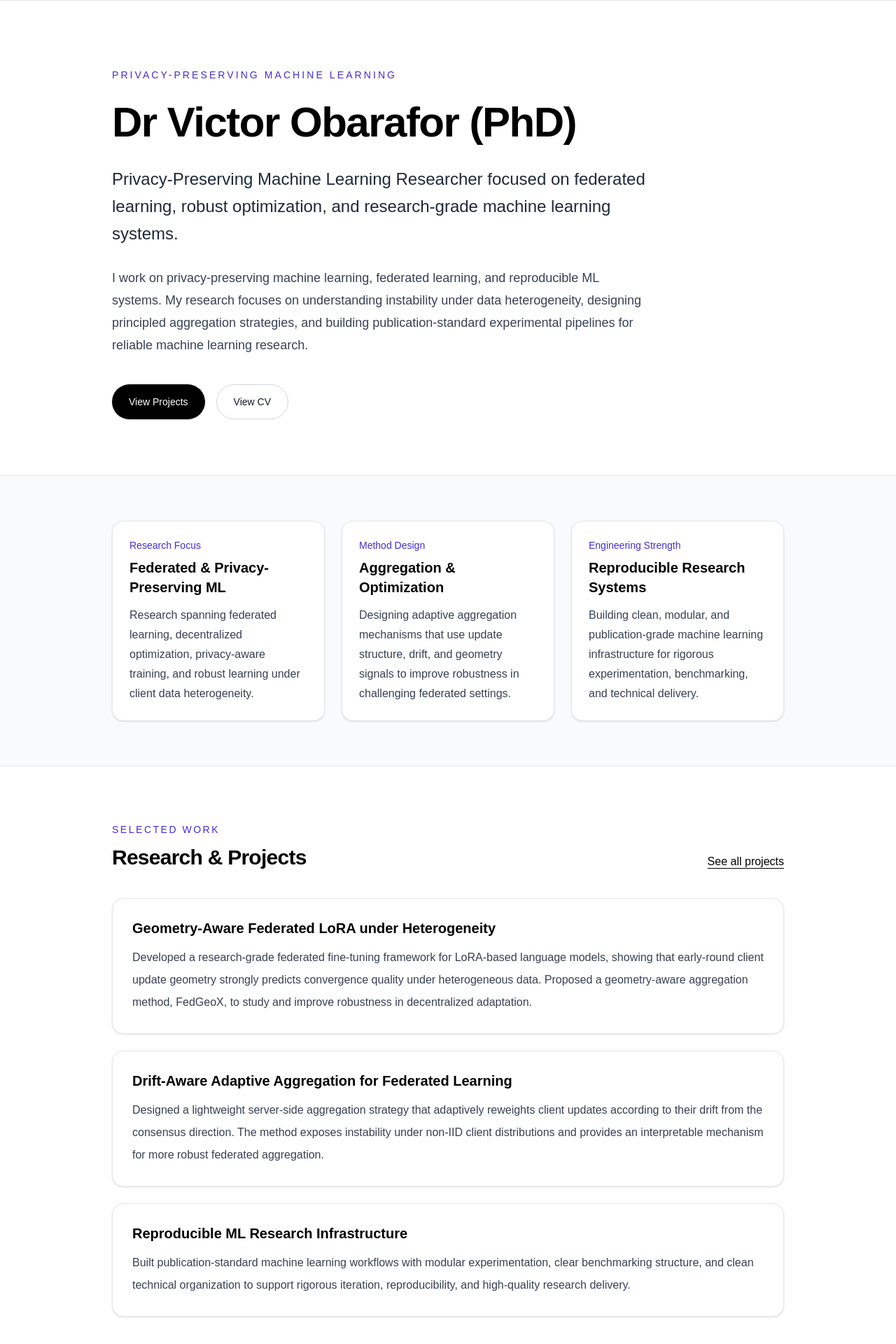
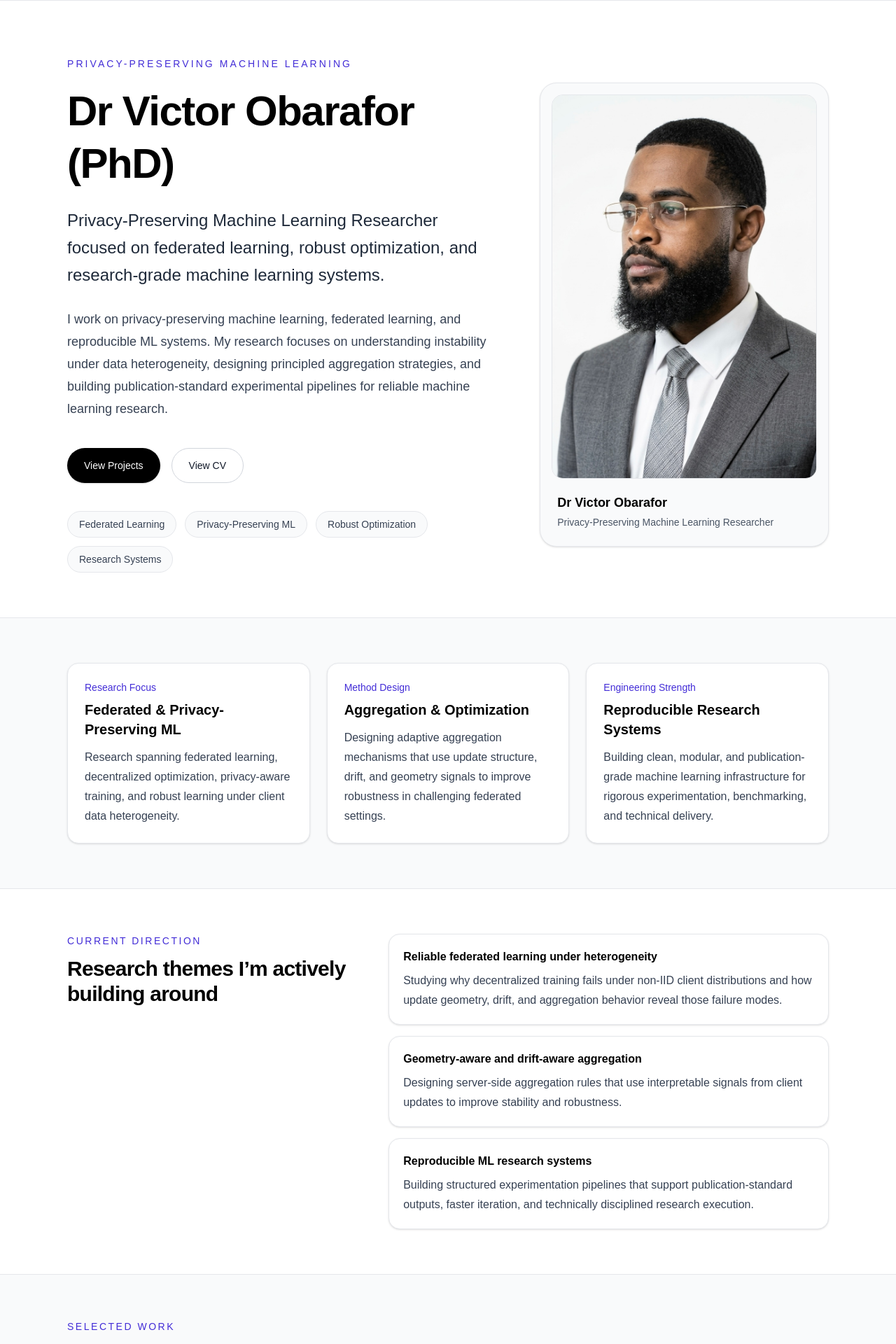
Before and after one commit to vicobarafor/-victor-website, a Next.js app: page / in a window 1280 px wide. Shown: the part 60-1980 px from the top of the page at 70% size. Built offline with nearby package versions, Linux system fonts and the light colour scheme.

Commit message:
Wave 6 homepage prestige upgrade

```diff
--- a/app/page.tsx
+++ b/app/page.tsx
@@ -1,11 +1,13 @@
+import Image from "next/image";
 import Link from "next/link";
 
 export default function Home() {
   return (
     <main className="min-h-screen bg-white text-black">
-      {/* Hero */}
-      <section className="max-w-5xl mx-auto px-6 md:px-8 pt-24 pb-20">
-        <div className="max-w-3xl">
+      <section className="border-b border-gray-200 bg-white">
+        <div className="max-w-6xl mx-auto px-6 md:px-8 pt-20 pb-16">
+          <div className="grid lg:grid-cols-[1.35fr_0.9fr] gap-14 items-center">
+            <div className="max-w-4xl">
               <p className="text-sm uppercase tracking-[0.22em] text-indigo-700 mb-5 font-medium">
                 Privacy-Preserving Machine Learning
               </p>
@@ -14,21 +16,22 @@
                 Dr Victor Obarafor (PhD)
               </h1>
 
-          <p className="text-xl md:text-2xl text-gray-800 font-medium mb-7 leading-relaxed">
-            Privacy-Preserving Machine Learning Researcher focused on federated
-            learning, robust optimization, and research-grade machine learning
-            systems.
+              <p className="text-xl md:text-2xl text-gray-800 font-medium mb-7 leading-relaxed max-w-3xl">
+                Privacy-Preserving Machine Learning Researcher focused on
+                federated learning, robust optimization, and research-grade
+                machine learning systems.
               </p>
 
-          <p className="text-base md:text-lg text-gray-700 leading-8 mb-10">
-            I work on privacy-preserving machine learning, federated learning,
-            and reproducible ML systems. My research focuses on understanding
-            instability under data heterogeneity, designing principled
-            aggregation strategies, and building publication-standard
-            experimental pipelines for reliable machine learning research.
+              <p className="text-base md:text-lg text-gray-700 leading-8 mb-10 max-w-3xl">
+                I work on privacy-preserving machine learning, federated
+                learning, and reproducible ML systems. My research focuses on
+                understanding instability under data heterogeneity, designing
+                principled aggregation strategies, and building
+                publication-standard experimental pipelines for reliable machine
+                learning research.
               </p>
 
-          <div className="flex flex-wrap gap-4">
+              <div className="flex flex-wrap gap-4 mb-10">
                 <Link
                   href="/projects"
                   className="inline-flex items-center rounded-full bg-black text-white px-6 py-3.5 text-sm font-medium shadow-sm hover:bg-gray-800 hover:shadow-md transition"
@@ -43,12 +46,52 @@
                   View CV
                 </Link>
               </div>
+
+              <div className="flex flex-wrap gap-3 text-sm text-gray-700">
+                <span className="rounded-full border border-gray-200 bg-gray-50 px-4 py-2">
+                  Federated Learning
+                </span>
+                <span className="rounded-full border border-gray-200 bg-gray-50 px-4 py-2">
+                  Privacy-Preserving ML
+                </span>
+                <span className="rounded-full border border-gray-200 bg-gray-50 px-4 py-2">
+                  Robust Optimization
+                </span>
+                <span className="rounded-full border border-gray-200 bg-gray-50 px-4 py-2">
+                  Research Systems
+                </span>
+              </div>
+            </div>
+
+            <div className="lg:justify-self-end">
+              <div className="rounded-3xl border border-gray-200 bg-gray-50 p-4 shadow-sm">
+                <div className="overflow-hidden rounded-2xl bg-white border border-gray-200">
+                  <Image
+                    src="/profile.jpeg"
+                    alt="Professional portrait of Dr Victor Obarafor"
+                    width={900}
+                    height={1100}
+                    className="w-full h-auto object-cover"
+                    priority
+                  />
+                </div>
+
+                <div className="pt-5 px-2 pb-2">
+                  <p className="text-lg font-semibold text-black">
+                    Dr Victor Obarafor
+                  </p>
+                  <p className="text-sm text-gray-600 mt-1">
+                    Privacy-Preserving Machine Learning Researcher
+                  </p>
+                </div>
+              </div>
+            </div>
+          </div>
         </div>
       </section>
 
-      {/* Focus Cards */}
-      <section className="bg-gray-50 border-y border-gray-200">
-        <div className="max-w-5xl mx-auto px-6 md:px-8 py-16">
+      <section className="bg-gray-50 border-b border-gray-200">
+        <div className="max-w-6xl mx-auto px-6 md:px-8 py-16">
           <div className="grid md:grid-cols-3 gap-6">
             <div className="rounded-2xl border border-gray-200 bg-white p-6 shadow-sm hover:shadow-md transition">
               <p className="text-sm text-indigo-700 font-medium mb-2">
@@ -58,9 +101,9 @@
                 Federated & Privacy-Preserving ML
               </h2>
               <p className="text-gray-700 leading-7">
-                Research spanning federated learning, decentralized optimization,
-                privacy-aware training, and robust learning under client data
-                heterogeneity.
+                Research spanning federated learning, decentralized
+                optimization, privacy-aware training, and robust learning under
+                client data heterogeneity.
               </p>
             </div>
 
@@ -95,8 +138,57 @@
         </div>
       </section>
 
-      {/* Selected Work */}
-      <section className="max-w-5xl mx-auto px-6 md:px-8 py-20">
+      <section className="bg-white border-b border-gray-200">
+        <div className="max-w-6xl mx-auto px-6 md:px-8 py-16">
+          <div className="grid lg:grid-cols-[0.8fr_1.2fr] gap-10">
+            <div>
+              <p className="text-sm uppercase tracking-[0.18em] text-indigo-700 mb-3 font-medium">
+                Current Direction
+              </p>
+              <h2 className="text-2xl md:text-3xl font-semibold tracking-tight">
+                Research themes I’m actively building around
+              </h2>
+            </div>
+
+            <div className="grid gap-4">
+              <div className="rounded-2xl border border-gray-200 p-5 bg-white shadow-sm">
+                <h3 className="font-semibold mb-2">
+                  Reliable federated learning under heterogeneity
+                </h3>
+                <p className="text-gray-700 leading-7">
+                  Studying why decentralized training fails under non-IID client
+                  distributions and how update geometry, drift, and aggregation
+                  behavior reveal those failure modes.
+                </p>
+              </div>
+
+              <div className="rounded-2xl border border-gray-200 p-5 bg-white shadow-sm">
+                <h3 className="font-semibold mb-2">
+                  Geometry-aware and drift-aware aggregation
+                </h3>
+                <p className="text-gray-700 leading-7">
+                  Designing server-side aggregation rules that use interpretable
+                  signals from client updates to improve stability and robustness.
+                </p>
+              </div>
+
+              <div className="rounded-2xl border border-gray-200 p-5 bg-white shadow-sm">
+                <h3 className="font-semibold mb-2">
+                  Reproducible ML research systems
+                </h3>
+                <p className="text-gray-700 leading-7">
+                  Building structured experimentation pipelines that support
+                  publication-standard outputs, faster iteration, and technically
+                  disciplined research execution.
+                </p>
+              </div>
+            </div>
+          </div>
+        </div>
+      </section>
+
+      <section className="bg-gray-50 border-b border-gray-200">
+        <div className="max-w-6xl mx-auto px-6 md:px-8 py-16">
           <div className="flex items-end justify-between mb-10 gap-6">
             <div>
               <p className="text-sm uppercase tracking-[0.18em] text-indigo-700 mb-3 font-medium">
@@ -127,10 +219,9 @@
               </h3>
               <p className="text-gray-700 leading-8">
                 Developed a research-grade federated fine-tuning framework for
-              LoRA-based language models, showing that early-round client update
-              geometry strongly predicts convergence quality under heterogeneous
-              data. Proposed a geometry-aware aggregation method, FedGeoX, to
-              study and improve robustness in decentralized adaptation.
+                LoRA-based language models, showing that early-round client
+                update geometry strongly predicts convergence quality under
+                heterogeneous data and motivating geometry-aware aggregation.
               </p>
             </article>
 
@@ -146,9 +237,8 @@
               <p className="text-gray-700 leading-8">
                 Designed a lightweight server-side aggregation strategy that
                 adaptively reweights client updates according to their drift from
-              the consensus direction. The method exposes instability under
-              non-IID client distributions and provides an interpretable
-              mechanism for more robust federated aggregation.
+                the consensus direction, providing an interpretable mechanism
+                for more robust federated aggregation.
               </p>
             </article>
 
@@ -169,16 +259,52 @@
               </p>
             </article>
           </div>
+        </div>
       </section>
 
-      {/* Closing Section */}
-      <section className="bg-gray-50 border-t border-gray-200">
-        <div className="max-w-5xl mx-auto px-6 md:px-8 py-16">
-          <div className="max-w-3xl">
+      <section className="bg-white border-b border-gray-200">
+        <div className="max-w-6xl mx-auto px-6 md:px-8 py-16">
+          <p className="text-sm uppercase tracking-[0.18em] text-indigo-700 mb-3 font-medium">
+            Research Output
+          </p>
+          <h2 className="text-2xl md:text-3xl font-semibold tracking-tight mb-8">
+            Selected Publications & Technical Work
+          </h2>
+
+          <div className="grid gap-5">
+            <div className="rounded-2xl border border-gray-200 p-6 bg-white shadow-sm">
+              <h3 className="font-semibold text-lg mb-2">
+                When Federated LoRA Fails: Geometry Dynamics and Instability under Heterogeneity
+              </h3>
+              <p className="text-gray-700 leading-7">
+                Research study on federated LoRA showing that early-round
+                geometric properties of client updates strongly predict final
+                performance under heterogeneity, alongside a geometry-aware
+                aggregation method.
+              </p>
+            </div>
+
+            <div className="rounded-2xl border border-gray-200 p-6 bg-white shadow-sm">
+              <h3 className="font-semibold text-lg mb-2">
+                Drift-Aware Adaptive Aggregation for Federated Learning under Client Data Heterogeneity
+              </h3>
+              <p className="text-gray-700 leading-7">
+                Technical report introducing a lightweight drift-aware
+                aggregation rule that uses deviation from the mean update
+                direction as a signal for more robust federated aggregation.
+              </p>
+            </div>
+          </div>
+        </div>
+      </section>
+
+      <section className="bg-gray-50">
+        <div className="max-w-6xl mx-auto px-6 md:px-8 py-16">
+          <div className="max-w-4xl">
             <p className="text-sm uppercase tracking-[0.18em] text-indigo-700 mb-3 font-medium">
               Research Direction
             </p>
-            <h2 className="text-2xl md:text-3xl font-semibold tracking-tight mb-5">
+            <h2 className="text-2xl md:text-4xl font-semibold tracking-tight mb-5 leading-tight">
               Building reliable machine learning under heterogeneity and privacy constraints
             </h2>
             <p className="text-gray-700 leading-8 text-base md:text-lg">
```
Also changed, not shown: public/profile.jpeg (added). Lines whose indentation alone changed are shown as unchanged.
